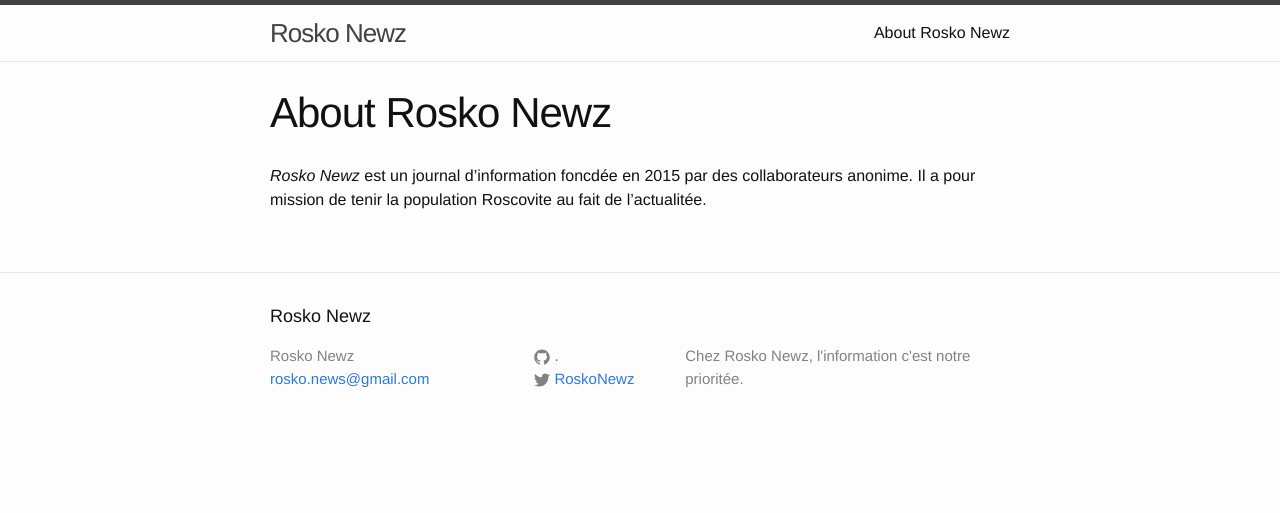
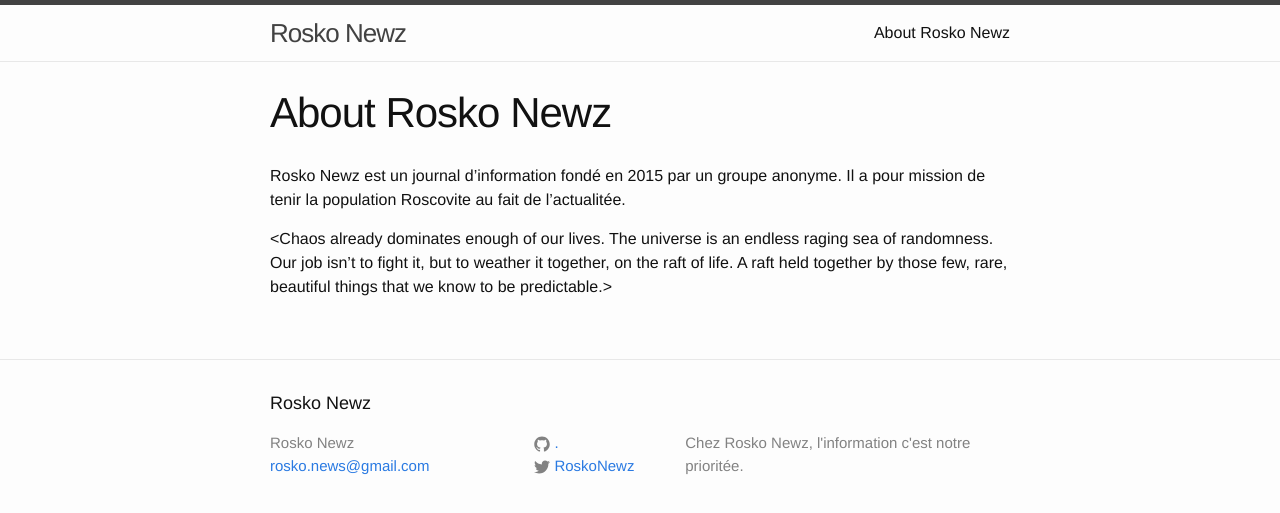
Before and after one commit to RoskoNewz/RoskoNewz.github.io, a Jekyll site: the page built from about.md, in a window 1280 px wide. Shown: the top 513 px of the page. Built offline with Jekyll 4.4.1, drawn with Linux system fonts in a browser that asks for light colours.

Commit message:
Update about.md

```diff
--- a/about.md
+++ b/about.md
@@ -4,5 +4,7 @@ title: About Rosko Newz
 permalink: /about/
 ---
 
-*Rosko Newz* est un journal d'information foncdée en 2015 par des collaborateurs anonime.
+Rosko Newz est un journal d'information fondé en 2015 par un groupe anonyme.
 Il a pour mission de tenir la population Roscovite au fait de l'actualitée.
+
+<Chaos already dominates enough of our lives. The universe is an endless raging sea of randomness. Our job isn't to fight it, but to weather it together, on the raft of life. A raft held together by those few, rare, beautiful things that we know to be predictable.>
```
